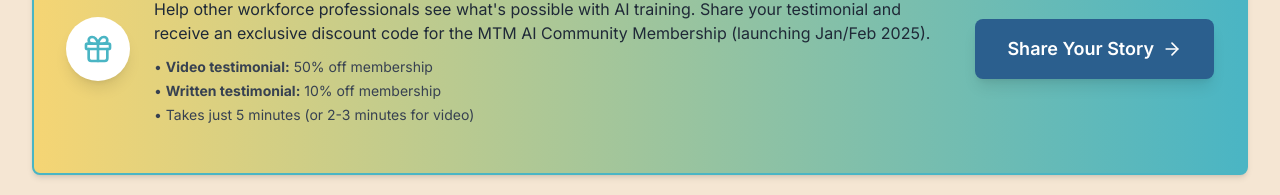
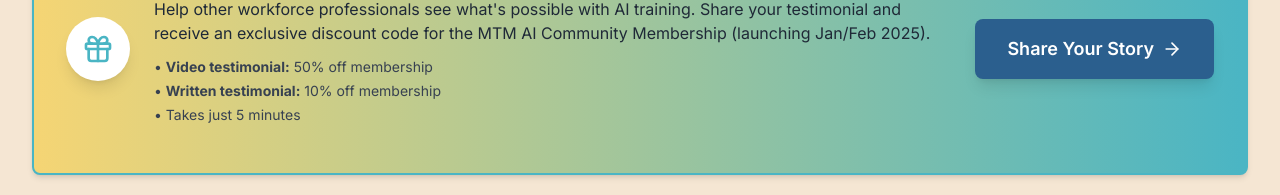
Before and after one commit to joshuamtm/wpti-ai-dashboard, a React (Vite) app: page / in a window 1280 px wide. Shown: the part 729-924 px from the top of the page. Built offline with nearby package versions, Linux system fonts and the light colour scheme; no server answers.

Commit message:
Remove video timing reference from testimonial CTA
🤖 Generated with [Claude Code](https://claude.com/claude-code)

Co-Authored-By: Claude <noreply@anthropic.com>

```diff
--- a/src/components/LearnerDashboard.jsx
+++ b/src/components/LearnerDashboard.jsx
@@ -256,7 +256,7 @@ const LearnerDashboard = ({ setActiveView }) => {
             <ul className="text-sm text-gray-700 space-y-1 mb-4">
               <li>• <strong>Video testimonial:</strong> 50% off membership</li>
               <li>• <strong>Written testimonial:</strong> 10% off membership</li>
-              <li>• Takes just 5 minutes (or 2-3 minutes for video)</li>
+              <li>• Takes just 5 minutes</li>
             </ul>
           </div>
           <div className="flex-shrink-0">
```
